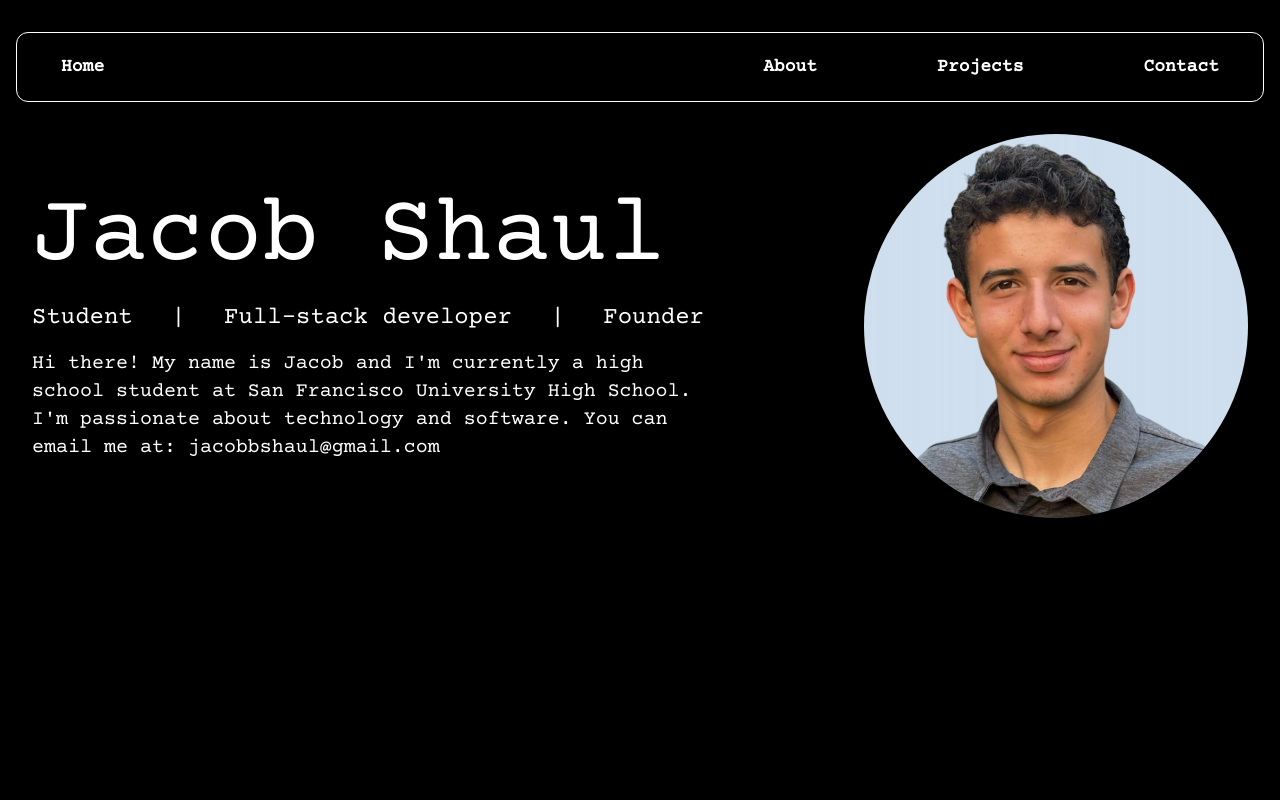
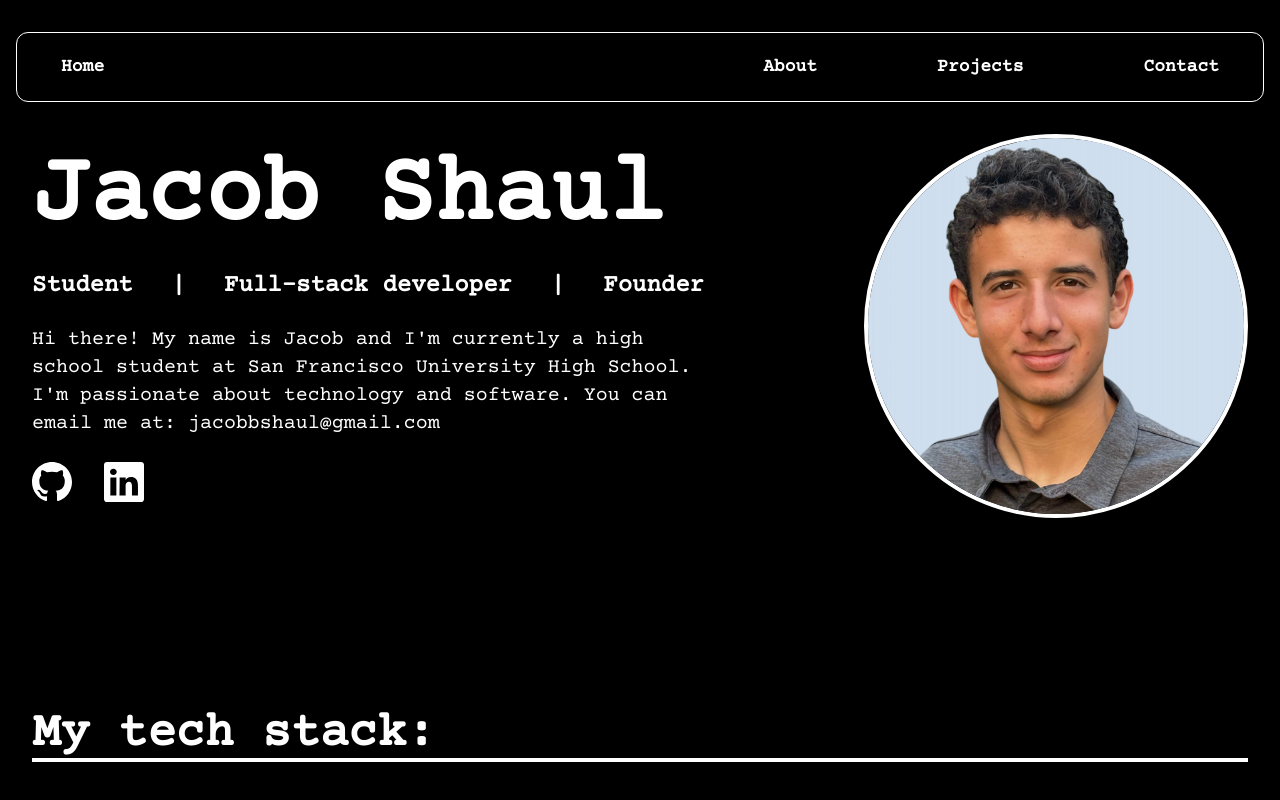
Before and after one commit to jacob-s-codes/portfolio, a Next.js app: page / in a window 1280 px wide. Shown: the top 800 px of the page. Built offline with nearby package versions, Linux system fonts and the light colour scheme.

Commit message:
updated home page

```diff
--- a/src/app/page.tsx
+++ b/src/app/page.tsx
@@ -1,12 +1,12 @@
-import Image from "next/image";
+// import Image from "next/image";
 
 export default function Home() {
   return (
     <div className="w-full max-w-7xl mx-auto px-4 py-8">
       <div className="flex items-center justify-between">
-        <div className="flex flex-col items-start gap-4 max-w-2xl">
-          <h1 className="text-8xl text-right">Jacob Shaul</h1>
-          <div className="flex items-center justify-between text-2xl w-full">
+        <div className="flex flex-col items-start gap-6 max-w-2xl">
+          <h1 className="text-8xl text-right font-semibold">Jacob Shaul</h1>
+          <div className="flex items-center justify-between text-2xl font-semibold w-full">
             <h2>Student</h2>
             <h2>|</h2>
             <h2>Full-stack developer</h2>
@@ -14,10 +14,29 @@
             <h2>Founder</h2>
           </div>
           <h3 className="text-xl">Hi there! My name is Jacob and I'm currently a high school student at San Francisco University High School. I'm passionate about technology and software. You can email me at: <a href="mailto:jacobbshaul@gmail.com" className="hover:text-gray-400">jacobbshaul@gmail.com</a></h3>
+          <div className="flex items-center gap-8">
+            <a href="https://github.com/jacob-s-codes" target="_blank" className="hover:text-gray-400">
+              <svg xmlns="http://www.w3.org/2000/svg" fill="currentColor" className="bi bi-github w-10 h-auto" viewBox="0 0 16 16">
+                <path d="M8 0C3.58 0 0 3.58 0 8c0 3.54 2.29 6.53 5.47 7.59.4.07.55-.17.55-.38 0-.19-.01-.82-.01-1.49-2.01.37-2.53-.49-2.69-.94-.09-.23-.48-.94-.82-1.13-.28-.15-.68-.52-.01-.53.63-.01 1.08.58 1.23.82.72 1.21 1.87.87 2.33.66.07-.52.28-.87.51-1.07-1.78-.2-3.64-.89-3.64-3.95 0-.87.31-1.59.82-2.15-.08-.2-.36-1.02.08-2.12 0 0 .67-.21 2.2.82.64-.18 1.32-.27 2-.27s1.36.09 2 .27c1.53-1.04 2.2-.82 2.2-.82.44 1.1.16 1.92.08 2.12.51.56.82 1.27.82 2.15 0 3.07-1.87 3.75-3.65 3.95.29.25.54.73.54 1.48 0 1.07-.01 1.93-.01 2.2 0 .21.15.46.55.38A8.01 8.01 0 0 0 16 8c0-4.42-3.58-8-8-8" />
+              </svg>
+            </a>
+
+            <a href="https://www.linkedin.com/in/jacob-shaul-7729ba29b/" target="_blank" className="hover:text-gray-400">
+              <svg xmlns="http://www.w3.org/2000/svg" fill="currentColor" className="bi bi-linkedin w-10 h-auto" viewBox="0 0 16 16">
+                <path d="M0 1.146C0 .513.526 0 1.175 0h13.65C15.474 0 16 .513 16 1.146v13.708c0 .633-.526 1.146-1.175 1.146H1.175C.526 16 0 15.487 0 14.854zm4.943 12.248V6.169H2.542v7.225zm-1.2-8.212c.837 0 1.358-.554 1.358-1.248-.015-.709-.52-1.248-1.342-1.248S2.4 3.226 2.4 3.934c0 .694.521 1.248 1.327 1.248zm4.908 8.212V9.359c0-.216.016-.432.08-.586.173-.431.568-.878 1.232-.878.869 0 1.216.662 1.216 1.634v3.865h2.401V9.25c0-2.22-1.184-3.252-2.764-3.252-1.274 0-1.845.7-2.165 1.193v.025h-.016l.016-.025V6.169h-2.4c.03.678 0 7.225 0 7.225z" />
+              </svg></a>
+          </div>
         </div>
-        <img src="/jacobpic.png" alt="Jacob's Avatar" className="w-96 h-96 rounded-full" />
+        <img src="/jacobpic.png" alt="Jacob's Avatar" className="w-96 h-96 rounded-full border-4 border-white" />
       </div>
-      <p className="mt-[150vh]">hi</p>
+
+
+      <div className="py-48">
+        <h2 className="text-5xl font-semibold">My tech stack:</h2>
+        <hr className="border-2 border-white"/>
+
+      </div>
+
     </div>
   );
 }
```
